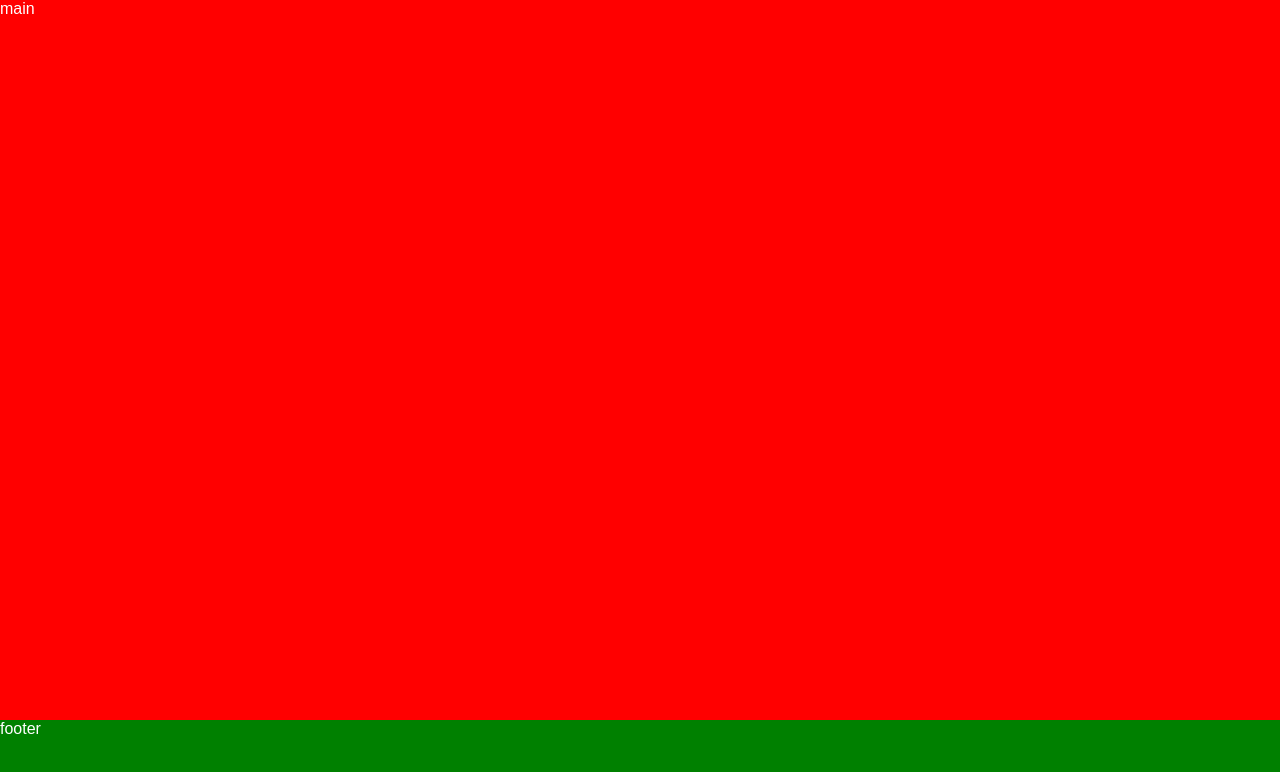
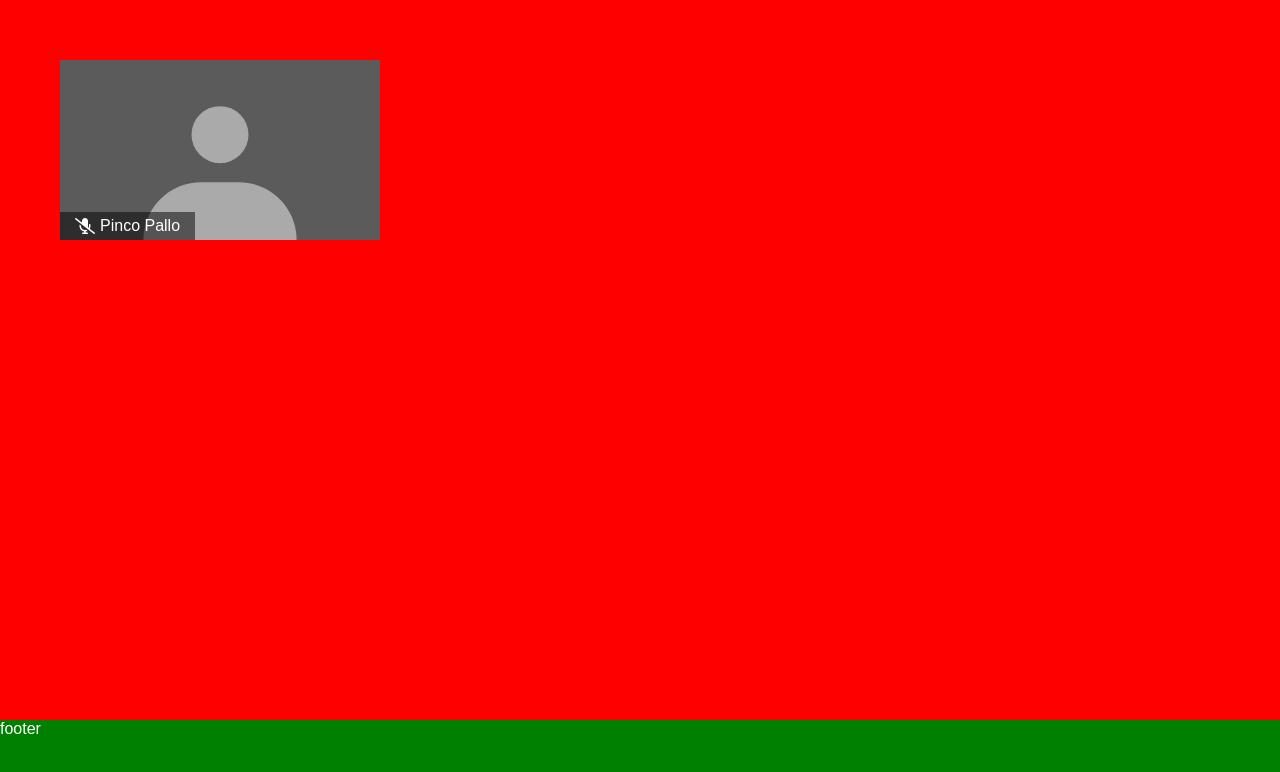
Before and after one commit to CarloBattista/html-css-zoom, a plain HTML site: page index.html in a window 1280 px wide. Drawn offline with Linux system fonts and the light colour scheme.

Commit message:
container + card webcam

```diff
--- a/_assets/css/style.css
+++ b/_assets/css/style.css
@@ -47,8 +47,20 @@ body {
     display: flex;
 }
 
+.flex-wrap{
+    flex-wrap: wrap;
+}
+
+.a-start{
+    align-items: flex-start;
+}
+
 .a-center{
     align-items: center;
+}
+
+.a-end{
+    align-items: flex-end;
 }
 
 .j-start{
@@ -72,8 +84,11 @@ body {
 .main{
     position: relative;
     height: 100vh;
+    padding: 60px;
     background-color: red;
 }
+
+/* Footer */
 
 .footer{
     position: fixed;
@@ -84,3 +99,40 @@ body {
     height: 80px;
     background-color: green;
 }
+
+.card{
+    margin-bottom: 3%;
+    cursor: pointer;
+}
+
+.web_img{
+    position: relative;
+    width: 320px;
+    height: auto;
+}
+
+.img_filler .web_img{
+    width: 100%;
+    height: 100%;
+    object-fit: cover;
+}
+
+.img_filler {
+    display: block;
+}
+
+.overlay{
+    position: absolute;
+    top: 0;
+    left: 0;
+    height: 100%;
+}
+
+.container_info_user{
+    background-color: rgba(0, 0, 0, .5);
+    padding: 5px 15px;
+}
+
+.user_name{
+    margin-left: 5px;
+}
--- a/index.html
+++ b/index.html
@@ -17,7 +17,19 @@
 
     <!-- Main -->
     <div class="main">
-        main
+        <div class="container_card_web d-flex flex-wrap j-between">
+            <div class="card">
+                <div class="web_img">
+                    <img class="img_filler" src="./_assets/_resources/imgs/filler_user_web.svg" alt="webcam user" draggable="false">
+                    <div class="overlay d-flex a-end j-end">
+                        <div class="container_info_user d-flex a-center">
+                            <i class="fa-solid fa-microphone-slash"></i>
+                            <span class="user_name">Pinco Pallo</span>
+                        </div>
+                    </div>
+                </div>
+            </div>
+        </div>
     </div>
 
     <!-- Footer -->
```
Also changed, not shown: _assets/_resources/imgs/filler_user_web.svg (added).
